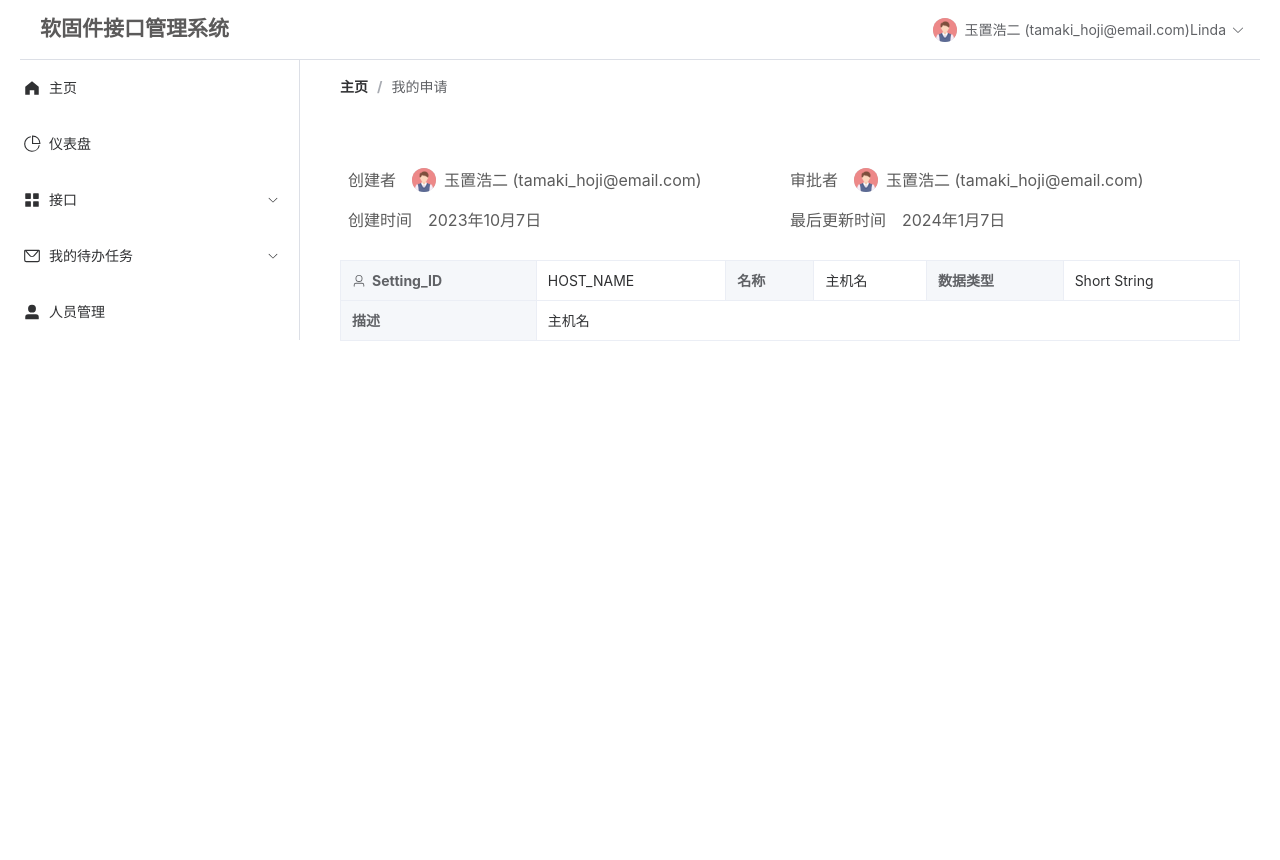
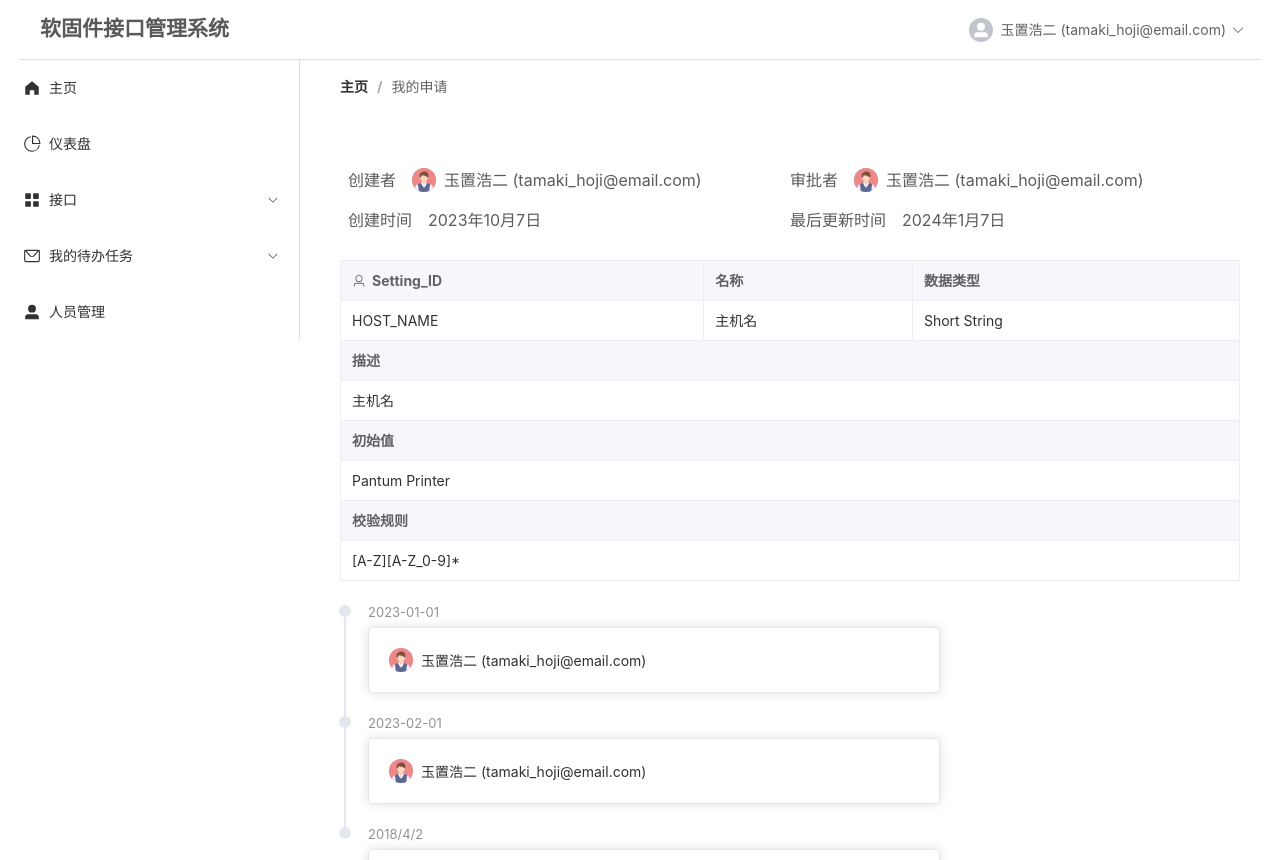
Before and after one commit to linda19504/Admin, a Vue app: page /AdminPage in a window 1280 px wide. Before the commit the page ends 800 px from the top, so only its background shows below. Built offline with nearby package versions, Linux system fonts and the light colour scheme.

Commit message:
adjust the description components

```diff
--- a/src/components/TheDescription.vue
+++ b/src/components/TheDescription.vue
@@ -20,7 +20,6 @@
         </TheProfile>
       </el-col>
     </el-row>
-
     <el-row gutter="1rem" class="p-half-rem">
       <el-col :span="12">
         <TheProfile label="创建时间"> {{ create_date }} </TheProfile>
@@ -30,8 +29,7 @@
       </el-col>
     </el-row>
   </div>
-
-  <el-descriptions class="margin-top" :column="3" :size="size" border>
+  <el-descriptions class="margin-top" :column="3" :size="size" border direction="vertical">
     <el-descriptions-item>
       <template #label>
         <div class="cell-item">
@@ -45,52 +43,81 @@
     </el-descriptions-item>
     <el-descriptions-item>
       <template #label>
-        <div class="cell-item">
-          名称
-        </div>
+        <div class="cell-item">名称</div>
       </template>
       主机名
     </el-descriptions-item>
     <el-descriptions-item>
       <template #label>
-        <div class="cell-item">
-         数据类型
-        </div>
+        <div class="cell-item">数据类型</div>
       </template>
       Short String
     </el-descriptions-item>
-    <el-descriptions-item>
+    <el-descriptions-item :span="4">
       <template #label>
-        <div class="cell-item">
-          描述
-        </div>
+        <div class="cell-item">描述</div>
       </template>
       主机名
     </el-descriptions-item>
-    <!-- <el-descriptions-item>
+    <el-descriptions-item :span="4">
       <template #label>
-        <div class="cell-item">
-          Address
-        </div>
+        <div class="cell-item">初始值</div>
       </template>
-      No.1188, Wuzhong Avenue, Wuzhong District, Suzhou, Jiangsu Province
-    </el-descriptions-item> -->
+      Pantum Printer
+    </el-descriptions-item>
+    <el-descriptions-item :span="4">
+      <template #label>
+        <div class="cell-item">校验规则</div>
+      </template>
+      [A-Z][A-Z_0-9]*
+    </el-descriptions-item>
   </el-descriptions>
+  <br />
+  <el-timeline style="max-width: 600px">
+    <el-timeline-item :timestamp=dynamicTimestamp1 placement="top">
+      <el-card>
+        <el-space>
+          <el-avatar :icon="UserFilled" size="small" :src="avatar_url" :size="size" />
+          {{ username }} {{ email }}
+        </el-space>
+      </el-card>
+    </el-timeline-item>
+    <el-timeline-item :timestamp=dynamicTimestamp2 placement="top">
+      <el-card>
+        <el-space>
+          <el-avatar :icon="UserFilled" size="small" :src="avatar_url" :size="size" />
+          {{ username }} {{ email }}
+        </el-space>
+      </el-card>
 
+    </el-timeline-item>
+    <el-timeline-item timestamp="2018/4/2" placement="top">
+      <el-card>
+        <h4>Update Github template</h4>
+        <p>Tom committed 2018/4/2 20:46</p>
+      </el-card>
+    </el-timeline-item>
+  </el-timeline>
 </template>
 
 <script setup>
 import { computed, ref } from 'vue'
-import { Iphone, Location, OfficeBuilding, Tickets, User } from '@element-plus/icons-vue'
+import { User } from '@element-plus/icons-vue'
 import TheProfile from './TheProfile.vue'
 import TheAvatar from './TheAvatar.vue'
+import { UserFilled } from '@element-plus/icons-vue'
+
 defineProps({
+  avatar_url: { default: '/avatar_one.png' },
+  username: { default: '玉置浩二' },
+  email: { default: '(tamaki_hoji@email.com)' },
+  size: { default: '' },
   creater: {
     default: [
       {
-      avatar_url: '/avatar_one.png',
-      username: '慕容紫英',
-      email: '（morongziying@email.com）'
+        avatar_url: '/avatar_one.png',
+        username: '慕容紫英',
+        email: '（morongziying@email.com）'
       }
     ]
   },
@@ -100,12 +127,23 @@ defineProps({
         avatar_url: '/avatar_one.png',
         username: '玉置浩二',
         email: '（tamaki_hoji@email.com）'
-      },
+      }
     ]
   },
   create_date: { default: '2023年10月7日' },
   last_updated_date: { default: '2024年1月7日' }
 })
+const timelineData = () => {
+  [
+    { timestamp: dynamicTimestamp1, placement: 'top', content: 'Event 1' },
+    { timestamp: dynamicTimestamp2, placement: 'bottom', content: 'Event 2' },
+    { timestamp: dynamicTimestamp3, placement: 'top', content: 'Event 3' }
+  ]
+}
+const dynamicTimestamp1 = ref('2023-01-01')
+const dynamicTimestamp2 = ref('2023-02-01')
+const dynamicTimestamp3 = ref('2023-03-01')
+
 const size = ref('default')
 const iconStyle = computed(() => {
   const marginMap = {
@@ -130,6 +168,9 @@ const blockMargin = computed(() => {
 </script>
 
 <style scoped>
+.break-line {
+  white-space: pre-wrap;
+}
 .p-half-rem {
   padding: 0.5rem;
 }
--- a/src/stores/userinfo.js
+++ b/src/stores/userinfo.js
@@ -4,7 +4,7 @@ export const useUserStore = defineStore({
   id: 'userState',
   state: () => ({
     token: null,
-    userInfo: { avatar_url:"/avatar_one.png",username:"Linda"},
+    userInfo: { avatar_url:"",username:""},
     roles: localStorage.roles ? JSON.parse(localStorage.roles) : [],
   }),
   getters: {},
```
